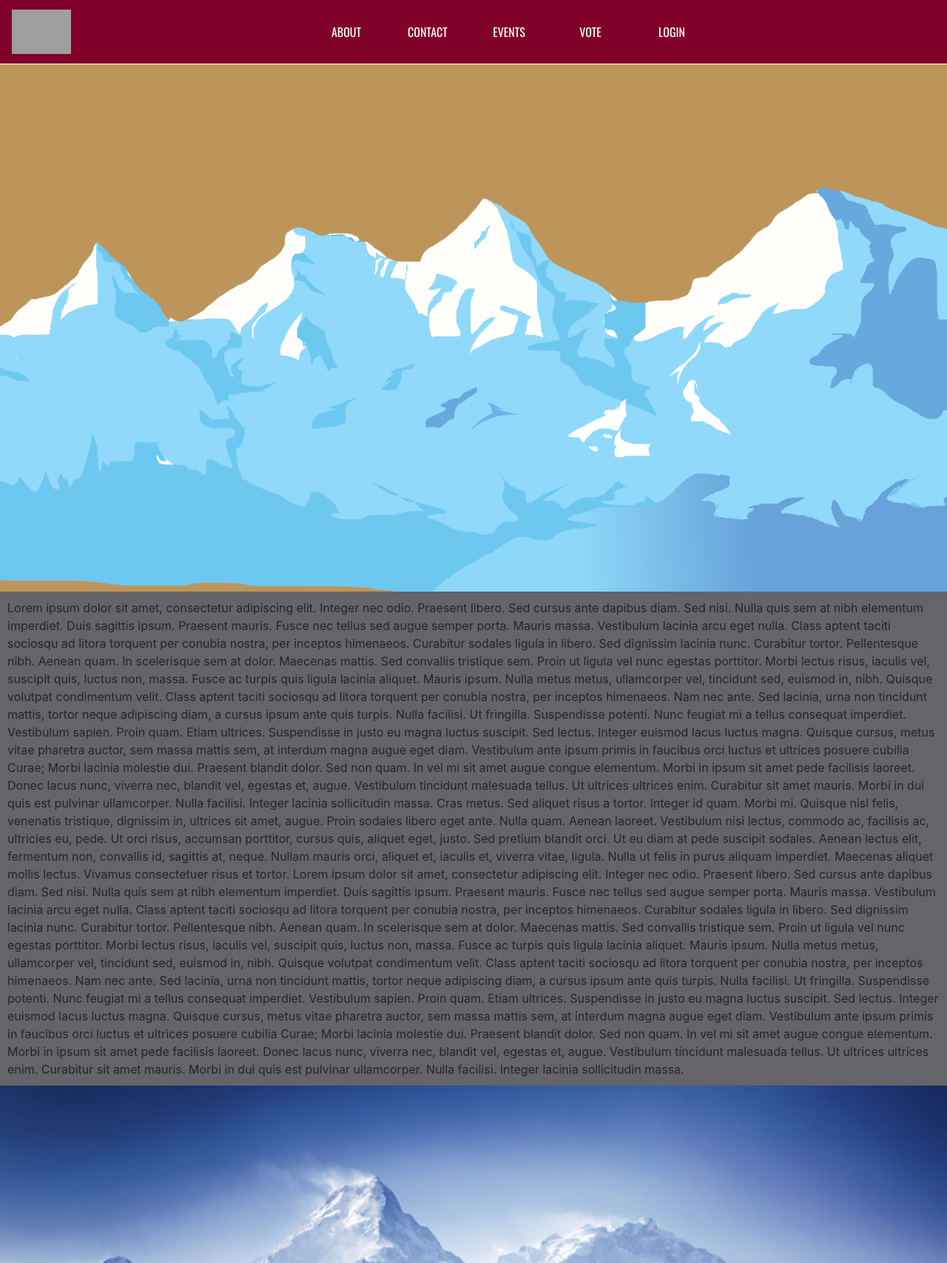
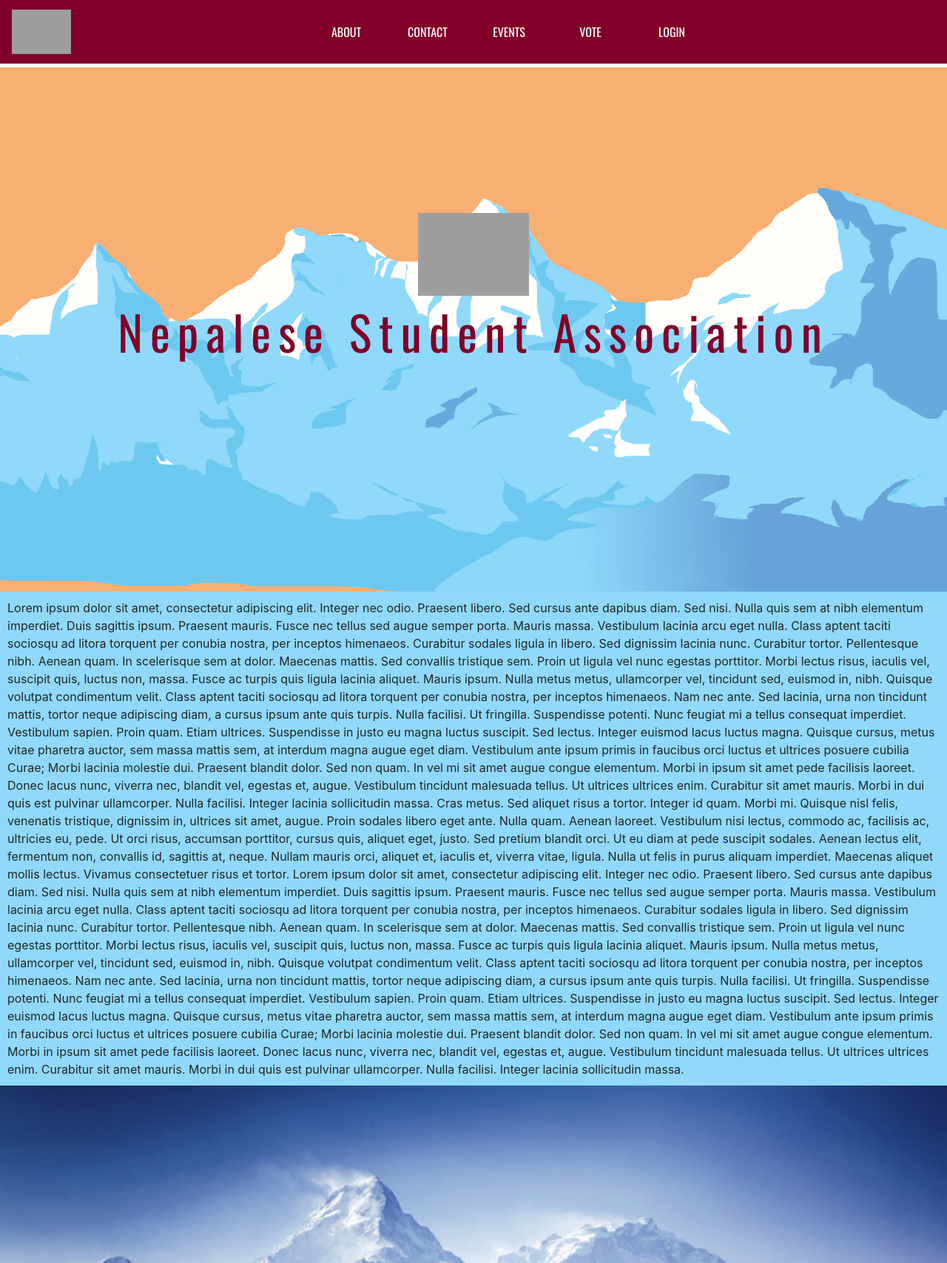
Before and after one commit to AswinTimalsina/NSA2020, a PHP site: page / in a window 1280 px wide. Shown: the top 1708 px of the page at 74% size. Run offline with PHP 8.4, Linux system fonts and the light colour scheme; some web fonts are replaced; grey boxes are pictures that could not be loaded.

Commit message:
text-color fixed

```diff
--- a/index.html
+++ b/index.html
@@ -29,7 +29,7 @@
     </div>
   </nav>
 
-    <div class="parallax" id="about"></div>
+    <div class="parallax" id="about"><img class="loged" src="assets/logo.png"><p>Nepalese Student Association</p></div>
 
     <div class="block1" id="contact"><p>Lorem ipsum dolor sit amet, consectetur adipiscing elit. Integer nec odio. Praesent libero. Sed cursus ante dapibus diam. Sed nisi. Nulla quis sem at nibh elementum imperdiet. Duis sagittis ipsum. Praesent mauris. Fusce nec tellus sed augue semper porta. Mauris massa. Vestibulum lacinia arcu eget nulla. Class aptent taciti sociosqu ad litora torquent per conubia nostra, per inceptos himenaeos.
 
--- a/style.css
+++ b/style.css
@@ -11,8 +11,20 @@ body, html{
     background-size: cover;
     background-attachment: fixed;
     background-position: center;
+    display: flex;
+    flex-direction: column;
+    justify-content: center;
+    align-items: center;
+    font-family: 'Oswald', sans-serif;
+    font-size: 5vw;
+    letter-spacing: 10px;
+    color: #800029;
+    /* #646469 */
 }
 
+img.loged{
+    width: 150px;
+}
 
 .parallax1{
     background: url("assets/himal2.jpg") no-repeat;
@@ -24,13 +36,13 @@ body, html{
 
 html body{
     margin: 0;
-    background-color: #BD955A	;
+    background-color: #f7af72	;
 }
 
 /* body part */
 .block1{
     width: 100%;
-    background : #646469;
+    background : #90D9FA;
 
 }
 
@@ -92,14 +104,16 @@ nav.navbar-light .navbar-nav .nav-link {
 .navbar{
     position: fixed !important;
     width: 100%;
-    border-bottom: 1px solid white;
+    /* border-bottom: 5px solid #BD955A; */
+    border-bottom: 5px solid white;
 }
 
 nav.expand{
     /* background: linear-gradient(90deg, rgba(128,0,41,0.8) 33%, rgba(189,149,90,1) 51%, rgba(128,0,41,0.8) 69%); */
     /* background: rgba(242, 242, 242, .3); */
     /* background: linear-gradient(90deg, rgba(189,149,90,1) 10%, rgba(128,0,41,0.8) 22%); */
-    background: rgba(128,0,41);
+    /* background: rgba(128,0,41); */
+    background: #b30039;
 
 }
 
```
